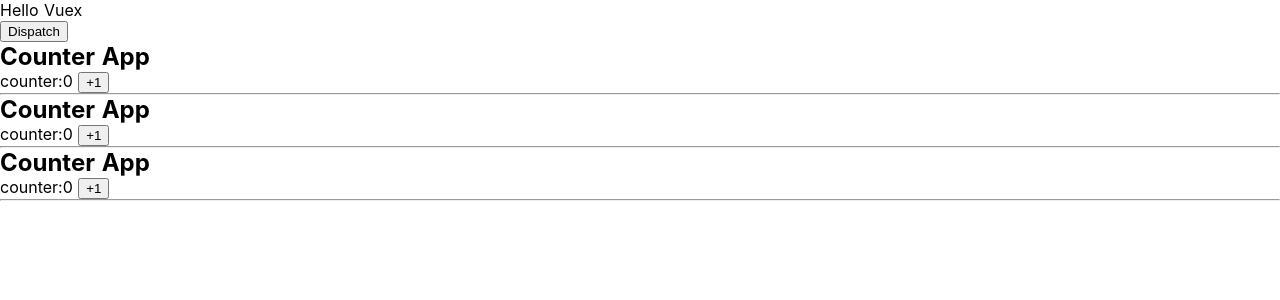
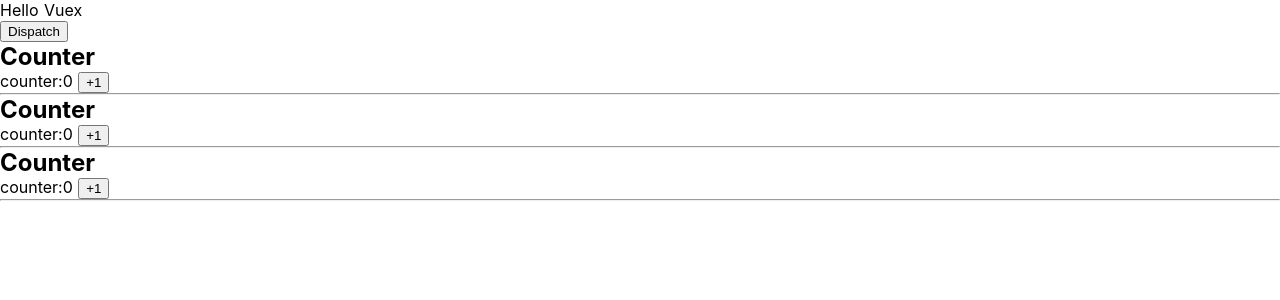
Before and after one commit to s-yoshiii/nuxt-vuex-tutrial, a Nuxt app: page / in a window 1280 px wide. Shown: the top 300 px of the page. Built offline with nearby package versions, Linux system fonts and the light colour scheme.

Commit message:
動作確認、修正

```diff
--- a/components/Counter.vue
+++ b/components/Counter.vue
@@ -10,7 +10,7 @@
 export default {
   data: function () {
     return {
-      title: "Counter App",
+      title: "Counter",
     };
   },
 };
--- a/store/counter.js
+++ b/store/counter.js
@@ -4,6 +4,6 @@
 
 export const mutations = {
   countUp: function (state) {
-    state.countr++;
+    state.counter++;
   },
 };
```
